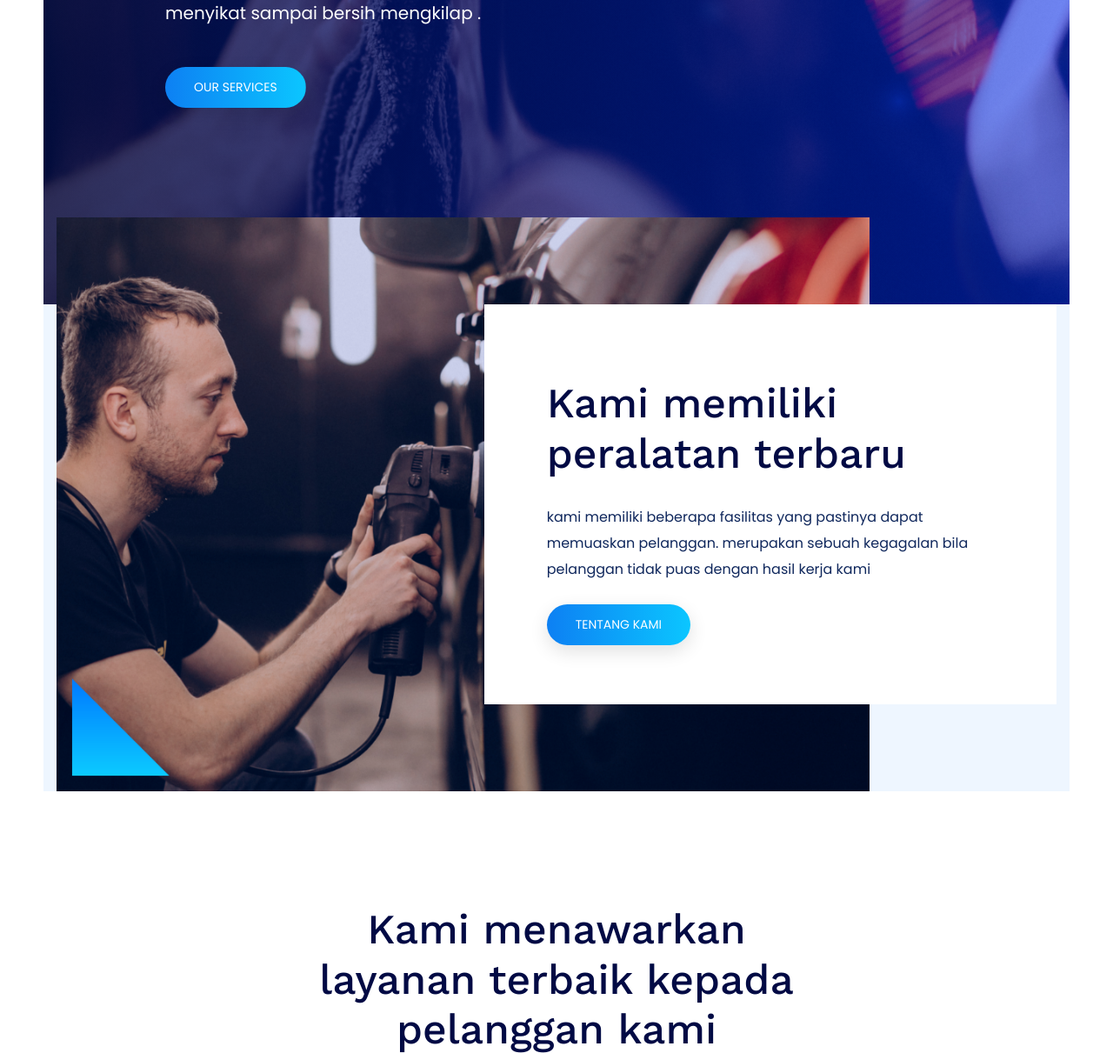
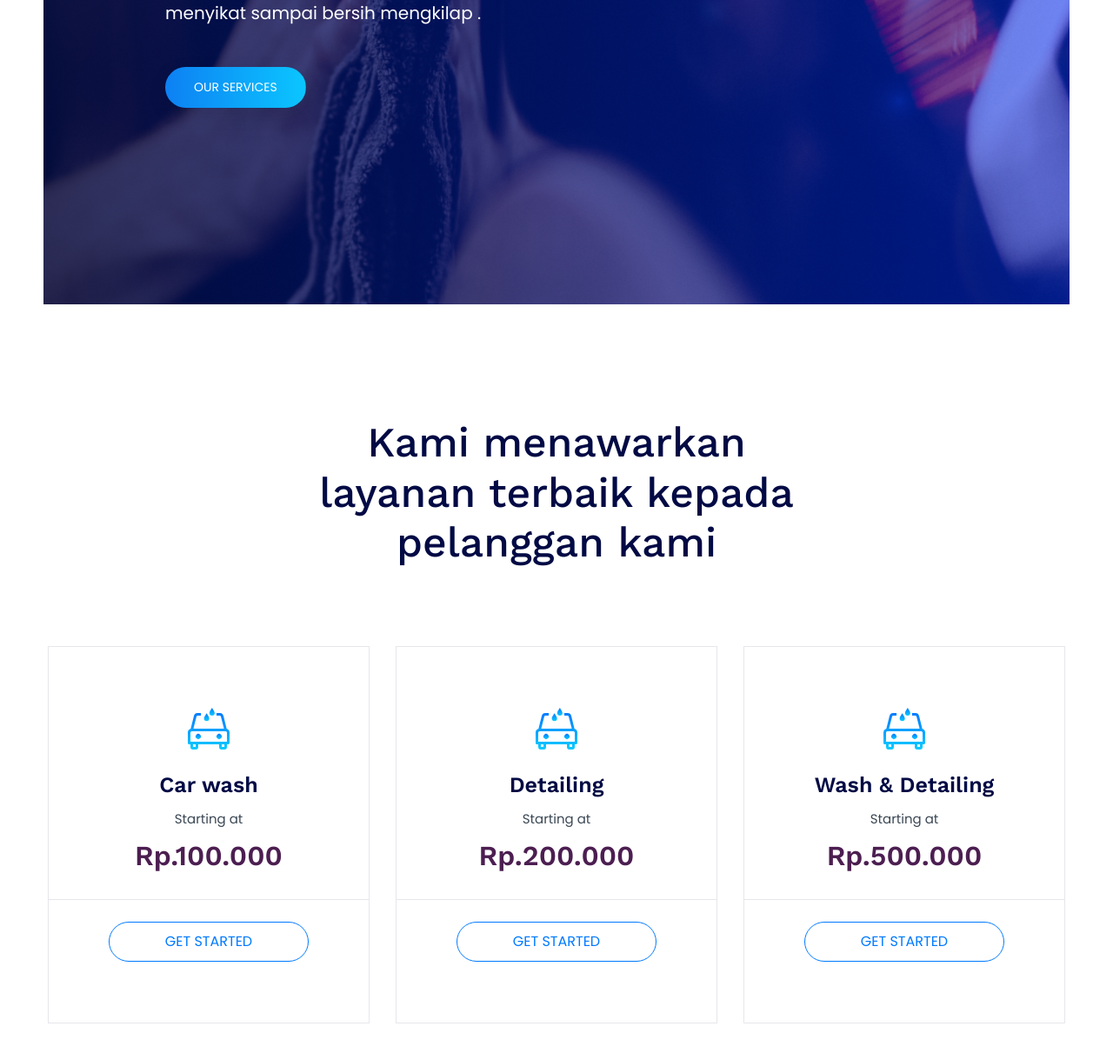
Before and after one commit to rudito1/Otocar, a PHP site: page / in a window 1280 px wide. Shown: the part 580-1791 px from the top of the page at 87% size. Run offline with PHP 8.4, Linux system fonts and the light colour scheme.

Commit message:
Update index.php

```diff
--- a/index.php
+++ b/index.php
@@ -123,7 +123,7 @@
         </div>
         <!-- slider Area End-->
         <!--? Office environment  Start-->
-        <section class="office-environments" >
+<!--         <section class="office-environments" >
             <div class="container">
                 <div class="environments-wrapper section-bg02" data-background="assets/img/gallery/section_bg02.png">
                     <div class="row">
@@ -139,7 +139,7 @@
                     </div>
                 </div>
             </div>
-        </section>
+        </section> -->
         <!-- Office environment  End-->
         <!--? Pricing Card Start -->
         <section class="pricing-card-area fix section-padding30">
```
